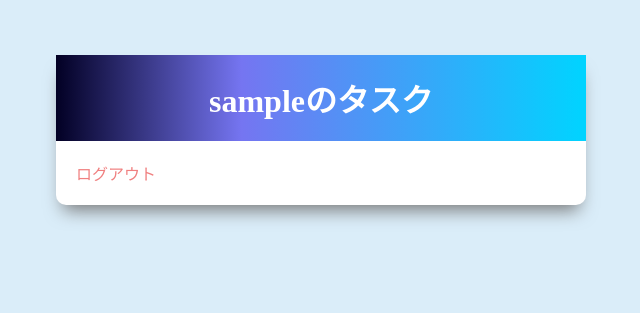
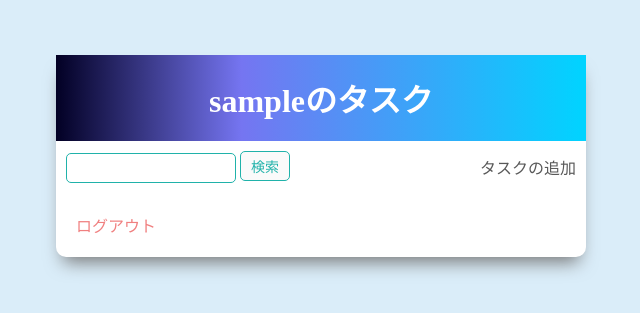
Before and after one commit to t-hirata74/django-todo-project, a Django app: page / in a window 1280 px wide. Shown: the top 313 px of the page, without its empty margins (319-959 px from the left). Run offline with Django 4.2, Linux system fonts and the light colour scheme; the visitor is signed in with stand-in values (Sample User, id 1); data that the repository does not hold is empty.

Commit message:
タスク検索フォームのCSSスタイリング

```diff
--- a/djangoTodoProject/todoapp/static/css/base.css
+++ b/djangoTodoProject/todoapp/static/css/base.css
@@ -71,3 +71,35 @@ h1 {
 .deleteButton {
   color: red;
 }
+
+.searchWrapper {
+  display: flex;
+  justify-content: space-between;
+  padding: 10px;
+  align-items: center;
+}
+
+.searchInput {
+  height: 24px;
+  outline: none;
+  border: 1px solid lightseagreen;
+  border-radius: 5px;
+  padding: 2px 4px;
+  width: 160px;
+}
+
+.searchButton {
+  border: 1px solid lightseagreen;
+  padding: 4px 10px;
+  background-color: #fafafa;
+  color: lightseagreen;
+  border-radius: 5px;
+  cursor: pointer;
+  font-size: 14px;
+  transition: all 0.4s;
+}
+
+.searchButton:hover {
+  background-color: lightseagreen;
+  color: white;
+}
--- a/djangoTodoProject/todoapp/templates/todoapp/login.html
+++ b/djangoTodoProject/todoapp/templates/todoapp/login.html
@@ -10,4 +10,4 @@
 
 <p>アカウントを持っていませんか？</p>
 <a href="{% url 'register' %}">新規登録</a>
-{% block endcontent %}
+{% endblock content %}
--- a/djangoTodoProject/todoapp/templates/todoapp/task_list.html
+++ b/djangoTodoProject/todoapp/templates/todoapp/task_list.html
@@ -5,13 +5,13 @@
   <h1>{{request.user}}のタスク</h1>
 </div>
 
-{% comment %} <h1>Todoリスト</h1>
-<a href="{% url 'create-task' %}">タスクの追加</a>
-
-<form method="GET">
-  <input type="text" name="search" value={{search}}>
-  <input type="submit" value="検索">
-</form> {% endcomment %}
+<div class="searchWrapper">
+  <form method="GET">
+    <input type="text" name="search" value="{{search}}" class="searchInput" />
+    <input type="submit" value="検索" class="searchButton" />
+  </form>
+  <a href="{% url 'create-task' %}" class="addButton">タスクの追加</a>
+</div>
 
 {% comment %} <table>
   <tr>
```
